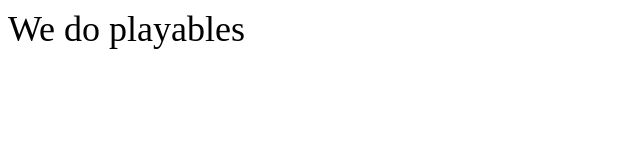
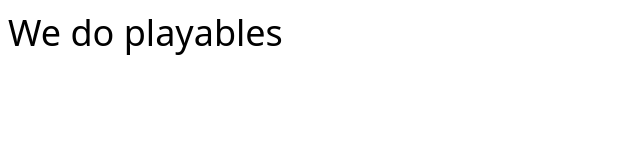
Before and after one commit to playablecodes/website, a plain HTML site: page index.html in a window 1280 px wide. Shown: the whole page, without its empty margins (0-640 px from the left). Drawn offline with Linux system fonts and the light colour scheme.

Commit message:
Update index.html

```diff
--- a/index.html
+++ b/index.html
@@ -5,7 +5,7 @@
     <meta name="viewport" content="width=device-width, initial-scale=1.0">
     <title>Playables</title>
 </head>
-<body style="font-size: 36px">
+<body style="font-size: 36px; font-family: system-ui;">
     We do playables
 </body>
 </html>
```
